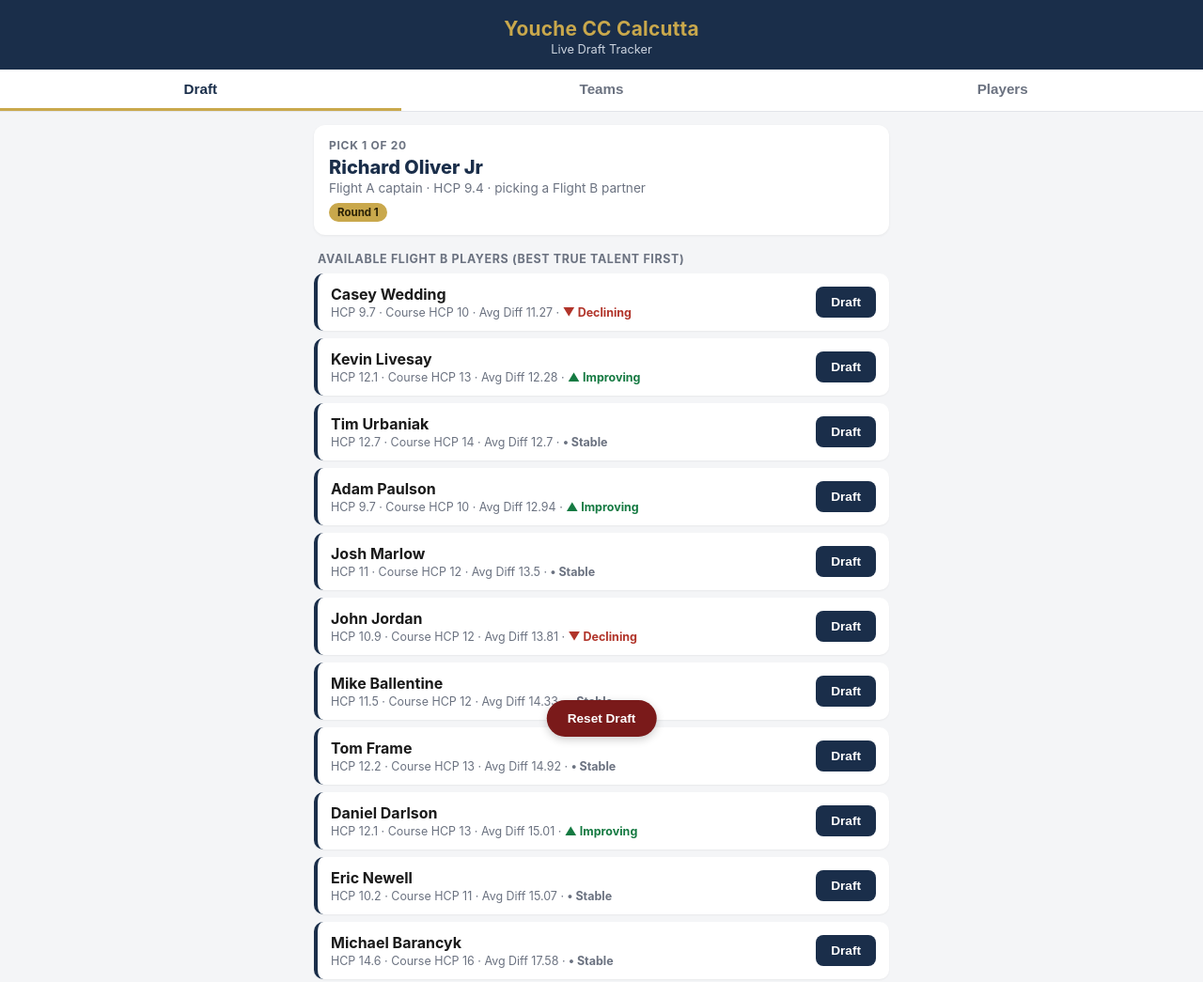
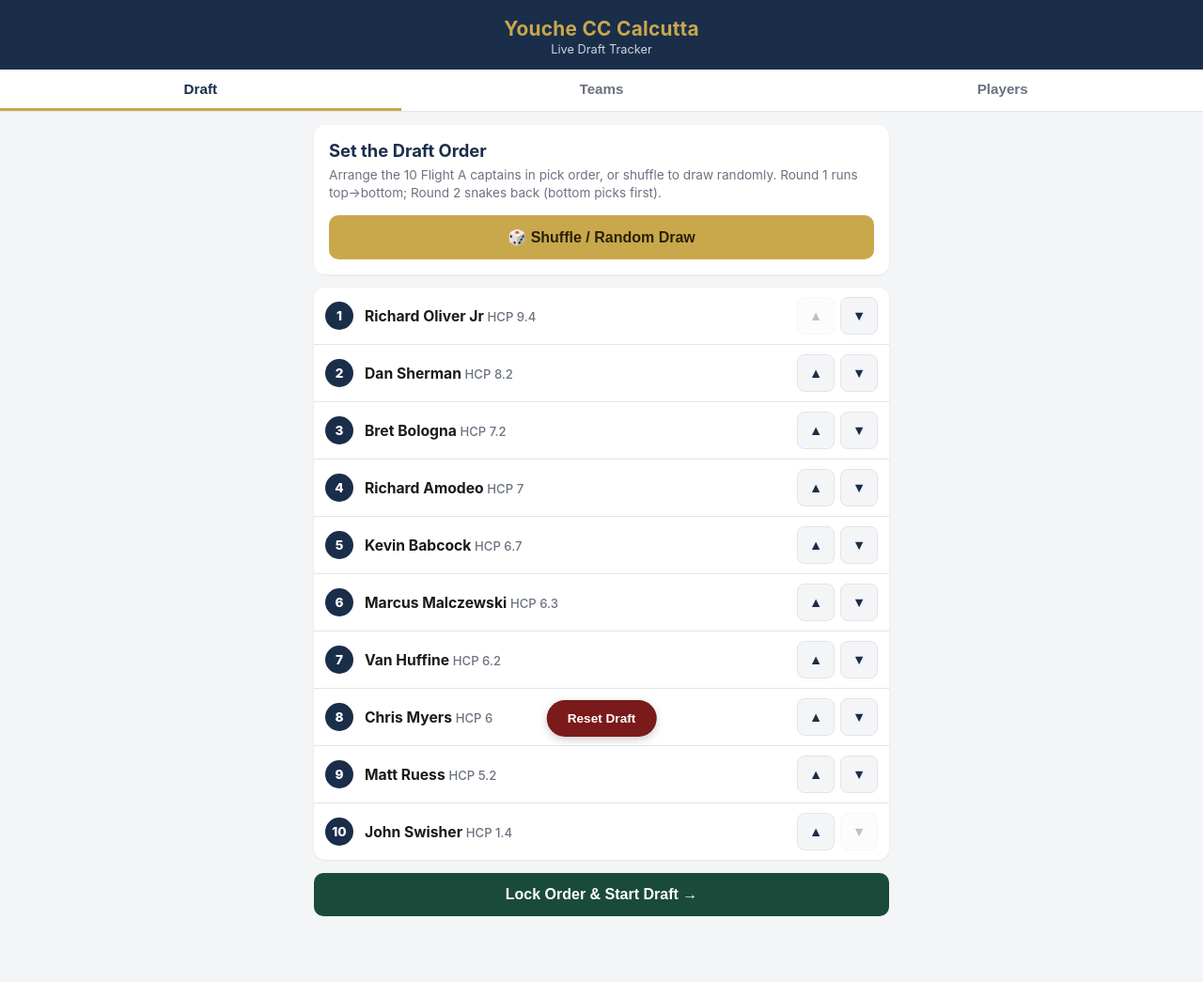
Before and after one commit to dosherm/calcutta-draft, a website: page docs/index.html in a window 1280 px wide. Shown: the whole page at 94% size. Drawn offline with Linux system fonts and the light colour scheme.

Commit message:
Add draft-order setup: manual reorder + shuffle, then snake draft
Co-Authored-By: Claude Opus 4.8 <noreply@anthropic.com>

```diff
--- a/docs/app.js
+++ b/docs/app.js
@@ -1,18 +1,21 @@
 // Youche CC Calcutta — live draft tracker
 // Single-device, localStorage-persisted. PLAYERS comes from data.js.
 
-const STORAGE_KEY = "calcutta-draft-state-v1";
+const STORAGE_KEY = "calcutta-draft-state-v3";
 
-const flightA = PLAYERS.filter(p => p.flight === "A").sort((a, b) => b.hcp - a.hcp); // highest HCP first
+const flightA = PLAYERS.filter(p => p.flight === "A").sort((a, b) => b.hcp - a.hcp);
 const flightB = PLAYERS.filter(p => p.flight === "B");
 const flightC = PLAYERS.filter(p => p.flight === "C");
 
-// Snake draft order: Round 1 = A captains (highest HCP first) pick a B partner.
-// Round 2 = reversed order, each A captain picks a C partner.
-const pickOrder = [
-  ...flightA.map(a => ({ captain: a.name, role: "B" })),
-  ...[...flightA].reverse().map(a => ({ captain: a.name, role: "C" })),
-];
+// Pick order is set by the user (drawn randomly) BEFORE the draft starts.
+// Round 1 runs in the set order; Round 2 snakes (reverses) it.
+// NET best-ball: on each pick a captain may take EITHER a B or a C, and is
+// only locked into the remaining flight on their second pick.
+
+function getPickOrder() {
+  const order = state.order;
+  return [...order, ...[...order].reverse()];
+}
 
 function loadState() {
   const raw = localStorage.getItem(STORAGE_KEY);
@@ -20,6 +23,8 @@ function loadState() {
     try { return JSON.parse(raw); } catch (e) { /* fall through */ }
   }
   return {
+    orderSet: false,
+    order: flightA.map(a => a.name), // default seed; user can shuffle/reorder
     pickIndex: 0,
     teams: Object.fromEntries(flightA.map(a => [a.name, { a: a.name, b: null, c: null }])),
   };
@@ -51,53 +56,136 @@ function playerMeta(p) {
   return `HCP ${p.hcp} &middot; Course HCP ${p.courseHcp}${overFlag} &middot; Avg Diff ${p.avgDiff} &middot; ${trendIcon(p.trend)}`;
 }
 
+// ---- Setup: draft order ----
+
+function moveOrder(index, dir) {
+  const target = index + dir;
+  if (target < 0 || target >= state.order.length) return;
+  const arr = state.order;
+  [arr[index], arr[target]] = [arr[target], arr[index]];
+  saveState();
+  render();
+}
+
+function shuffleOrder() {
+  const arr = state.order;
+  for (let i = arr.length - 1; i > 0; i--) {
+    const j = Math.floor(Math.random() * (i + 1));
+    [arr[i], arr[j]] = [arr[j], arr[i]];
+  }
+  saveState();
+  render();
+}
+
+function startDraft() {
+  state.orderSet = true;
+  saveState();
+  render();
+}
+
+function renderSetup() {
+  const rows = state.order.map((name, i) => {
+    const cap = findPlayer(name);
+    return `
+      <div class="order-row">
+        <span class="order-num">${i + 1}</span>
+        <span class="order-name">${cap.name} <span class="order-hcp">HCP ${cap.hcp}</span></span>
+        <span class="order-ctrls">
+          <button class="ord-btn" data-move="up" data-idx="${i}" ${i === 0 ? "disabled" : ""}>&#9650;</button>
+          <button class="ord-btn" data-move="down" data-idx="${i}" ${i === state.order.length - 1 ? "disabled" : ""}>&#9660;</button>
+        </span>
+      </div>`;
+  }).join("");
+
+  return `
+    <div class="setup-intro">
+      <h2>Set the Draft Order</h2>
+      <p>Arrange the ${state.order.length} Flight A captains in pick order, or shuffle to draw randomly.
+      Round 1 runs top&#8594;bottom; Round 2 snakes back (bottom picks first).</p>
+      <button id="shuffle-btn" class="big-btn shuffle">&#127922; Shuffle / Random Draw</button>
+    </div>
+    <div class="order-list">${rows}</div>
+    <button id="start-btn" class="big-btn start">Lock Order &amp; Start Draft &#8594;</button>
+  `;
+}
+
+// ---- Draft ----
+
+function neededFlights(captainName) {
+  const team = state.teams[captainName];
+  const needed = [];
+  if (!team.b) needed.push("B");
+  if (!team.c) needed.push("C");
+  return needed;
+}
+
 function makePick(captainName, playerName) {
-  state.teams[captainName][pickOrder[state.pickIndex].role.toLowerCase()] = playerName;
+  const player = findPlayer(playerName);
+  const slot = player.flight.toLowerCase();
+  state.teams[captainName][slot] = playerName;
   state.pickIndex += 1;
   saveState();
   render();
 }
 
-function renderDraft() {
-  const total = pickOrder.length;
-  if (state.pickIndex >= total) {
-    return `<div class="draft-complete">
-      <h2>Draft Complete</h2>
-      <p>All ${flightA.length} teams are set. Check the Teams tab for the full rosters.</p>
-    </div>`;
-  }
-
-  const pick = pickOrder[state.pickIndex];
-  const captain = findPlayer(pick.captain);
-  const round = pick.role === "B" ? 1 : 2;
-  const pool = (pick.role === "B" ? flightB : flightC).filter(p => !isDrafted(p.name));
-  const sortedPool = [...pool].sort((a, b) => a.avgDiff - b.avgDiff);
-
-  const cards = sortedPool.map(p => `
+function poolCards(flight, captainName) {
+  const pool = (flight === "B" ? flightB : flightC)
+    .filter(p => !isDrafted(p.name))
+    .sort((a, b) => a.avgDiff - b.avgDiff);
+  if (!pool.length) return "";
+  const rows = pool.map(p => `
     <div class="player-card flight-${p.flight}">
       <div class="pinfo">
         <div class="pname">${p.name}</div>
         <div class="pmeta">${playerMeta(p)}</div>
       </div>
-      <button class="pick-btn" data-captain="${captain.name}" data-player="${p.name}">Draft</button>
+      <button class="pick-btn" data-captain="${captainName}" data-player="${p.name}">Draft</button>
     </div>
   `).join("");
+  return `<div class="section-label">Flight ${flight} available (best true talent first)</div>${rows}`;
+}
+
+function renderDraft() {
+  if (!state.orderSet) return renderSetup();
+
+  const pickOrder = getPickOrder();
+  const total = pickOrder.length;
+  const round1Len = state.order.length;
+
+  if (state.pickIndex >= total) {
+    return `<div class="draft-complete">
+      <h2>Draft Complete</h2>
+      <p>All ${round1Len} teams are set. Check the Teams tab for the full rosters.</p>
+    </div>`;
+  }
+
+  const captainName = pickOrder[state.pickIndex];
+  const captain = findPlayer(captainName);
+  const round = state.pickIndex < round1Len ? 1 : 2;
+  const needed = neededFlights(captainName);
+
+  const choiceText = needed.length === 2
+    ? "picking a Flight B or C partner (their choice)"
+    : `must pick a Flight ${needed[0]} partner`;
+
+  const sections = needed.map(f => poolCards(f, captainName)).join("");
 
   return `
     <div class="draft-status">
       <div class="pick-label">Pick ${state.pickIndex + 1} of ${total}</div>
       <div class="on-clock">${captain.name}</div>
-      <div class="on-clock-sub">Flight A captain &middot; HCP ${captain.hcp} &middot; picking a Flight ${pick.role} partner</div>
+      <div class="on-clock-sub">Flight A captain &middot; HCP ${captain.hcp} &middot; ${choiceText}</div>
       <span class="round-pill">Round ${round}</span>
     </div>
-    <div class="section-label">Available Flight ${pick.role} Players (best true talent first)</div>
-    ${cards || "<p>No players left in this flight.</p>"}
+    ${sections || "<p>No players left to draft.</p>"}
   `;
 }
 
 function renderTeams() {
-  return flightA.map(a => {
-    const team = state.teams[a.name];
+  const order = state.orderSet ? state.order : flightA.map(a => a.name);
+  return order.map(name => {
+    const a = findPlayer(name);
+    const team = state.teams[name];
     const bP = team.b ? findPlayer(team.b) : null;
     const cP = team.c ? findPlayer(team.c) : null;
     return `
@@ -143,10 +231,20 @@ function render() {
   else app.innerHTML = renderPlayers();
 
   document.querySelectorAll(".pick-btn").forEach(btn => {
+    btn.addEventListener("click", () => makePick(btn.dataset.captain, btn.dataset.player));
+  });
+
+  document.querySelectorAll(".ord-btn").forEach(btn => {
     btn.addEventListener("click", () => {
-      makePick(btn.dataset.captain, btn.dataset.player);
+      moveOrder(parseInt(btn.dataset.idx, 10), btn.dataset.move === "up" ? -1 : 1);
     });
   });
+
+  const shuffleBtn = document.getElementById("shuffle-btn");
+  if (shuffleBtn) shuffleBtn.addEventListener("click", shuffleOrder);
+
+  const startBtn = document.getElementById("start-btn");
+  if (startBtn) startBtn.addEventListener("click", startDraft);
 }
 
 document.querySelectorAll(".tab-btn").forEach(btn => {
@@ -159,9 +257,11 @@ document.querySelectorAll(".tab-btn").forEach(btn => {
 });
 
 document.getElementById("reset-btn").addEventListener("click", () => {
-  if (confirm("Reset the entire draft? This clears all picks.")) {
+  if (confirm("Reset everything? This clears the draft order and all picks.")) {
     localStorage.removeItem(STORAGE_KEY);
     state = loadState();
+    activeView = "draft";
+    document.querySelectorAll(".tab-btn").forEach(b => b.classList.toggle("active", b.dataset.view === "draft"));
     render();
   }
 });
--- a/docs/style.css
+++ b/docs/style.css
@@ -245,3 +245,92 @@ main {
   z-index: 30;
 }
 .reset-fab:active { opacity: 0.8; }
+
+/* ---- Setup: draft order ---- */
+
+.setup-intro {
+  background: var(--card);
+  border-radius: 12px;
+  padding: 16px;
+  margin-bottom: 14px;
+  box-shadow: 0 1px 3px rgba(0,0,0,0.06);
+}
+.setup-intro h2 {
+  margin: 0 0 6px;
+  color: var(--navy);
+  font-size: 1.15rem;
+}
+.setup-intro p {
+  margin: 0 0 14px;
+  font-size: 0.85rem;
+  color: var(--muted);
+  line-height: 1.4;
+}
+
+.big-btn {
+  display: block;
+  width: 100%;
+  padding: 14px;
+  border: none;
+  border-radius: 10px;
+  font-weight: 800;
+  font-size: 1rem;
+  color: #fff;
+}
+.big-btn:active { opacity: 0.8; }
+.big-btn.shuffle { background: var(--gold); color: #2a2106; }
+.big-btn.start {
+  background: var(--green);
+  margin-top: 14px;
+  margin-bottom: 8px;
+}
+
+.order-list {
+  background: var(--card);
+  border-radius: 12px;
+  overflow: hidden;
+  box-shadow: 0 1px 3px rgba(0,0,0,0.06);
+}
+.order-row {
+  display: flex;
+  align-items: center;
+  padding: 10px 12px;
+  border-bottom: 1px solid var(--border);
+}
+.order-row:last-child { border-bottom: none; }
+.order-num {
+  flex-shrink: 0;
+  width: 30px;
+  height: 30px;
+  line-height: 30px;
+  text-align: center;
+  background: var(--navy);
+  color: #fff;
+  border-radius: 50%;
+  font-weight: 800;
+  font-size: 0.85rem;
+}
+.order-name {
+  flex: 1;
+  margin-left: 12px;
+  font-weight: 700;
+  font-size: 0.98rem;
+}
+.order-hcp {
+  font-weight: 500;
+  color: var(--muted);
+  font-size: 0.82rem;
+}
+.order-ctrls { flex-shrink: 0; display: flex; gap: 6px; }
+.ord-btn {
+  width: 40px;
+  height: 40px;
+  border: 1px solid var(--border);
+  background: var(--bg);
+  border-radius: 8px;
+  font-size: 0.9rem;
+  color: var(--navy);
+  font-weight: 700;
+}
+.ord-btn:active { background: #e4e7ec; }
+.ord-btn:disabled { opacity: 0.3; }
```
